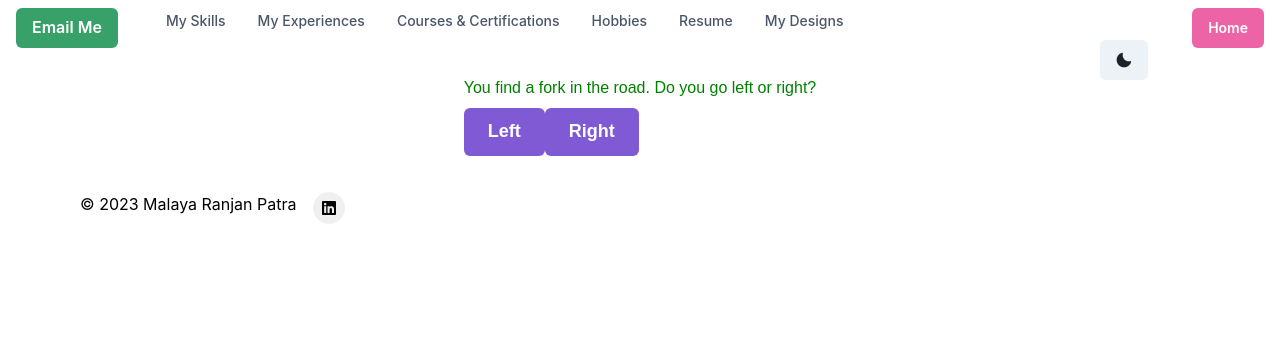
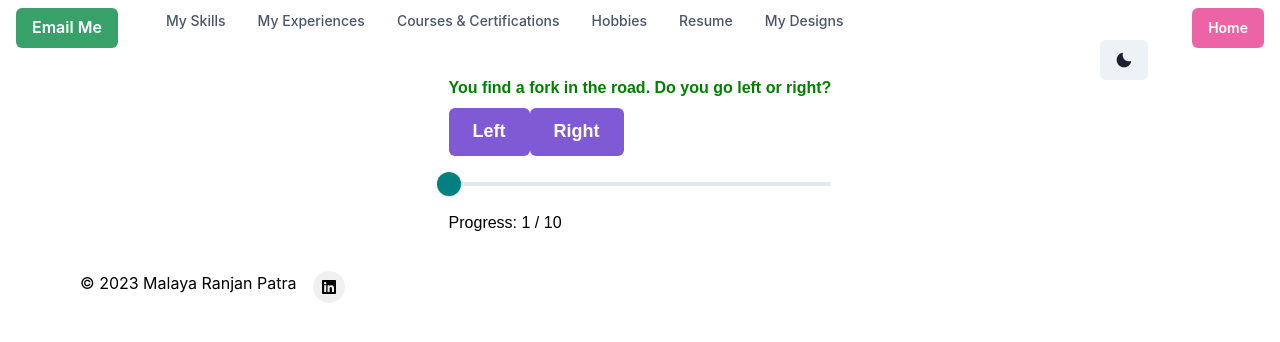
Before and after one commit to MalayaRP/my-world, a Next.js app: page /my-designs in a window 1280 px wide. Both pictures are taken after a click on the button "Start the Adventure". Shown: the top 342 px of the page. Built offline with nearby package versions, Linux system fonts and the light colour scheme.

Commit message:
Update page.js

```diff
--- a/app/my-designs/page.js
+++ b/app/my-designs/page.js
@@ -7,6 +7,11 @@ import {
   ChakraProvider,
   extendTheme,
   useColorMode,
+  Text,
+  Slider,
+  SliderTrack,
+  SliderFilledTrack,
+  SliderThumb,
 } from '@chakra-ui/react';
 import Typewriter from 'typewriter-effect';
 
@@ -61,7 +66,6 @@ const questions = [
     options: ['Trust it', 'Be cautious'],
     correctAnswer: 'Be cautious',
   },
-  // Add your remaining questions here
 ];
 
 // Extend the Chakra UI theme to customize dark mode styles
@@ -101,7 +105,9 @@ function Story({ onGameStart }) {
 function Questions({ onAnswer, question, options }) {
   return (
     <div>
-      <h2 style={{ color: 'green' }}>{question}</h2>
+      <Text as="h2" color="green" fontWeight="bold">
+        {question}
+      </Text>
       {options.map((option, index) => (
         <Button
           key={index}
@@ -118,10 +124,25 @@ function Questions({ onAnswer, question, options }) {
   );
 }
 
+function ProgressSlider({ progress }) {
+  return (
+    <Box mt="4">
+      <Slider value={progress} max={questions.length - 1} min={0} step={1}>
+        <SliderTrack>
+          <SliderFilledTrack bg="teal" />
+        </SliderTrack>
+        <SliderThumb boxSize={6} bg="teal" />
+      </Slider>
+      <Text mt="2">Progress: {progress + 1} / {questions.length}</Text>
+    </Box>
+  );
+}
+
 function App() {
   const [questionIndex, setQuestionIndex] = useState(0);
   const [score, setScore] = useState(0);
   const [gameOver, setGameOver] = useState(true);
+  const [progress, setProgress] = useState(0);
   const { colorMode } = useColorMode();
 
   const [isGameStarted, setIsGameStarted] = useState(false);
@@ -131,6 +152,7 @@ function App() {
     setQuestionIndex(0);
     setScore(0);
     setGameOver(false);
+    setProgress(0);
     playBackgroundMusic(); // Start playing background music when the game starts
   };
 
@@ -138,6 +160,7 @@ function App() {
     const currentQuestion = questions[questionIndex];
     if (selectedOption === currentQuestion.correctAnswer) {
       setScore(score + 1);
+      setProgress(progress + 1);
       playSuccessSound(); // Play success sound for correct answers
     } else {
       playFailureSound(); // Play failure sound for incorrect answers
@@ -154,6 +177,7 @@ function App() {
     setQuestionIndex(0);
     setScore(0);
     setGameOver(false);
+    setProgress(0);
     playBackgroundMusic(); // Start playing background music when the game restarts
   };
 
@@ -195,18 +219,25 @@ function App() {
           {isGameStarted ? (
             gameOver ? (
               <div>
-                <h2 style={{ color: 'red' }}>Game Over!</h2>
-                <p style={{ color: 'blue' }}>Your Score: {score} / {questions.length}</p>
+                <Text as="h2" color="red" fontWeight="bold">
+                  Game Over!
+                </Text>
+                <Text as="p" color="blue" fontWeight="bold">
+                  Your Score: {score} / {questions.length}
+                </Text>
                 <Button onClick={restartGame} colorScheme="teal">
                   Restart Game
                 </Button>
               </div>
             ) : (
-              <Questions
-                onAnswer={handleAnswer}
-                question={questions[questionIndex].question}
-                options={questions[questionIndex].options}
-              />
+              <div>
+                <Questions
+                  onAnswer={handleAnswer}
+                  question={questions[questionIndex].question}
+                  options={questions[questionIndex].options}
+                />
+                <ProgressSlider progress={progress} />
+              </div>
             )
           ) : (
             <Story onGameStart={handleGameStart} />
```
